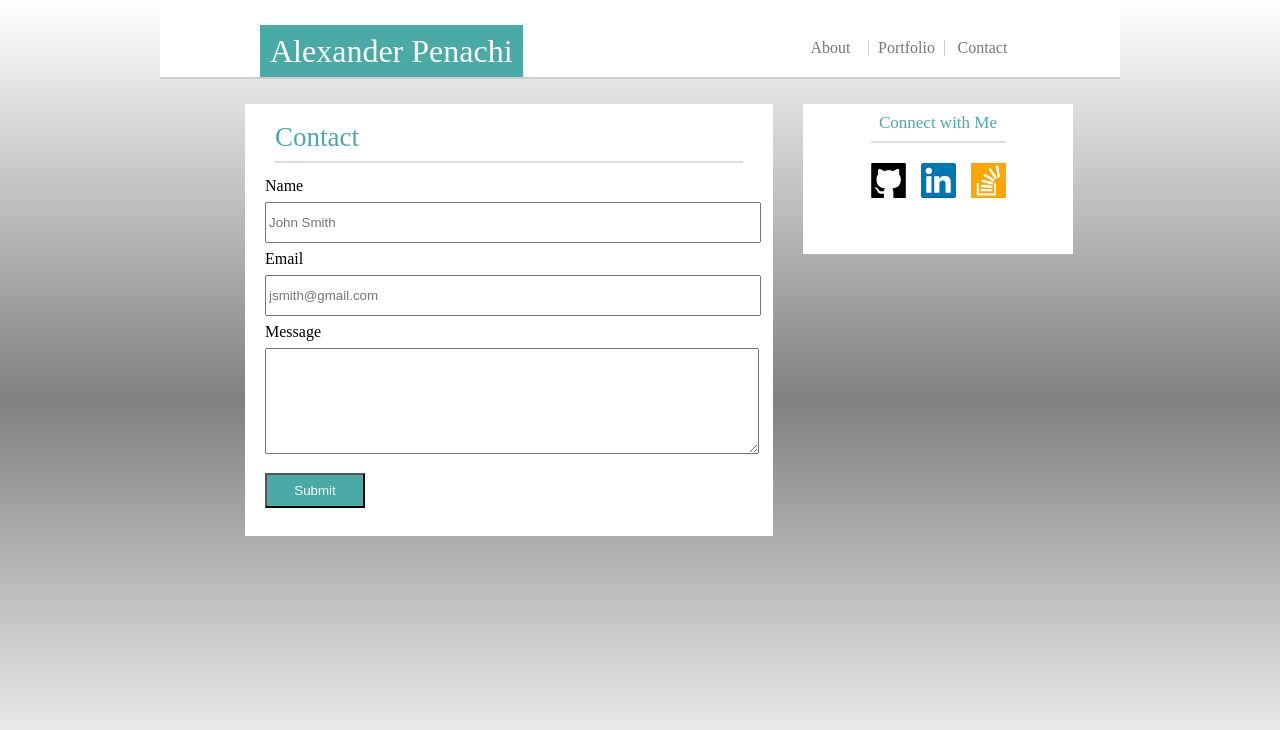
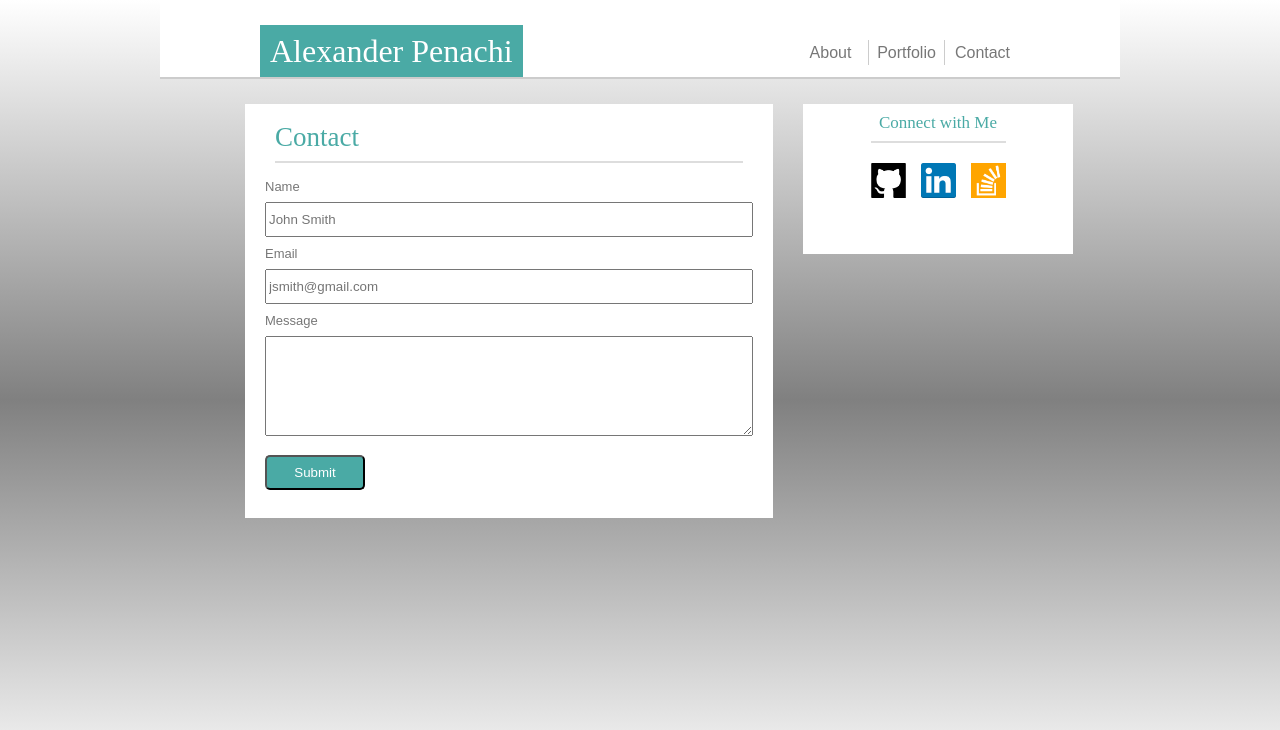
Before and after one commit to apenachi/Basic-Portfolio, a PHP site: page /contact.html in a window 1280 px wide. Shown: the top 730 px of the page. Run offline with PHP 8.4, Linux system fonts and the light colour scheme.

Commit message:
final touches

```diff
--- a/assets/css/style.css
+++ b/assets/css/style.css
@@ -94,6 +94,7 @@ p {
 }
 a {
 	text-decoration: none;
+	font-family: Arial;
 	color: #777777;
 }
 p, li{
@@ -110,8 +111,14 @@ p, li{
 .menu li {
 	float: left;
 	width: 75px;
+	height: 25px;
 	margin: 0 auto;
+	line-height: 25px;
 	text-align: center;
+}
+.menu li:hover {
+	background-color: #4aaaa5;
+	font-color: #ffffff;
 }
 .vertical {
 	border-right: 1px solid #cccccc;
@@ -122,6 +129,7 @@ p, li{
 	margin: 0 auto;
 	border-top: 2px solid #dddddd;
 	width: 135px;
+
 }
 .icons li {
 	float: left;
@@ -133,6 +141,3 @@ p, li{
 #mid{
 	margin: 0 15px;
 }
-.menu li:hover {
-	background-color: #4aaaa5;
-}
--- a/assets/css/style_cont.css
+++ b/assets/css/style_cont.css
@@ -2,7 +2,7 @@ input[type=text] {
 	width: 100%;
 	height: 35px;
 	margin: 8px 0;
-	/*box-sizing: border-box;*/
+	box-sizing: border-box;
 }
 input[type=submit] {
 	width: 100px;
@@ -10,12 +10,26 @@ input[type=submit] {
 	margin: 8px 0;
 	background-color: #4aaaa5;
 	color: #ffffff;
-	/*box-sizing: border-box;*/
+	box-sizing: border-box;
 }
-
+label{
+	font-family: Arial;
+	font-size: 13px;
+	color: #777777;
+}
 #message {
 	width: 100%;
 	height: 100px;
 	margin: 8px 0;
-	/*box-sizing: border-box;*/
+	box-sizing: border-box;
 }
+#form-input{
+	border-radius: 5px;
+}
+#form-input:hover {
+	background-color: #ffffff;
+	color: #4aaaa5;
+	font-size: 18px;
+	font-weight: bold;
+
+}
--- a/contact.html
+++ b/contact.html
@@ -35,7 +35,7 @@
 				<label for="message">Message</label>
 				<textarea id="message"></textarea>
 			</form>
-			<input type="submit" value="Submit">
+			<input id="form-input" type="submit" value="Submit">
   </form>
 			</article>
 		</section>
```
